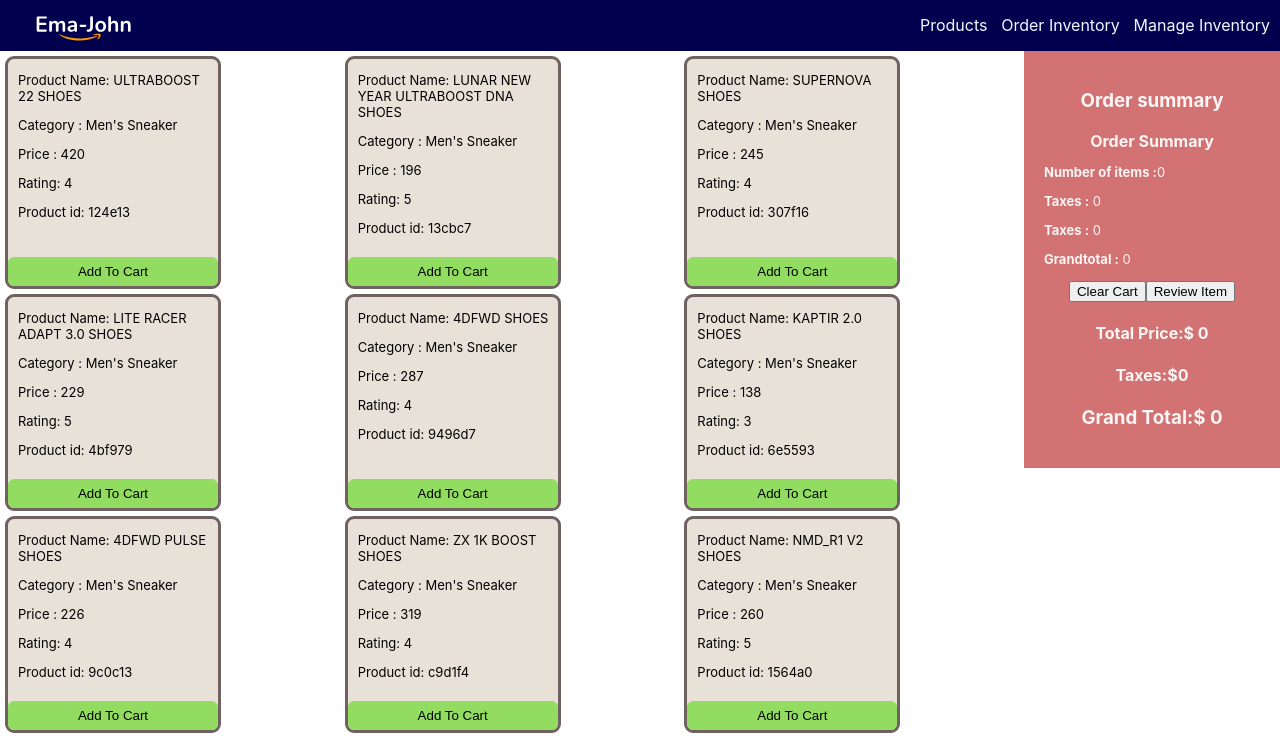
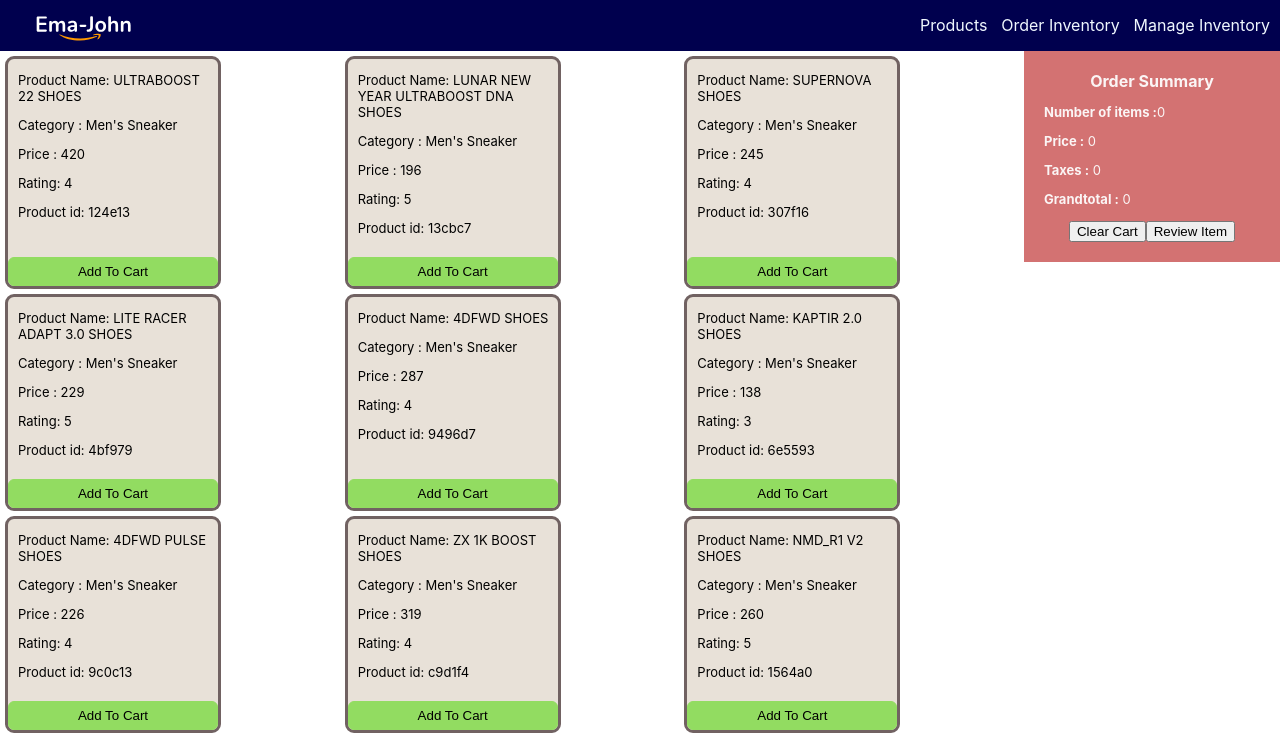
Before and after one commit to lazmikhan/ecommerce-app, a React (Create React App) app: page / in a window 1280 px wide. Shown: the top 736 px of the page. Built offline with nearby package versions, Linux system fonts and the light colour scheme.

Commit message:
added Review Item

```diff
--- a/src/components/Cart/Cart.js
+++ b/src/components/Cart/Cart.js
@@ -5,6 +5,7 @@
   var sum=0;
   var total=0;
   let tax =0.2;
+
 let q=0;
 let {price , img, quantity}=props.cart;
 for(let oneItem of props.cart)
@@ -29,13 +30,15 @@
                 <div>
                   <b>Order Summary</b>
              <p><b>Number of items :</b>{q}</p>
-             <p><b>Taxes :</b> {sum}</p>
+             <p><b>Price :</b> {sum}</p>
              <p><b>Taxes :</b> {taxes}</p>
         <p><b>Grandtotal :</b> {total}</p>
                 <button onClick={()=>{
                   props.clearCart(props.cart)
                 }}>Clear Cart</button>
-                <button>Review Item</button>
+
+                {props.children}
+
 
                 </div>
             );
--- a/src/components/Shop/Shop.js
+++ b/src/components/Shop/Shop.js
@@ -1,5 +1,5 @@
 import React, { createRef } from 'react';
-
+import { Link } from 'react-router-dom';
 import { useState, useEffect } from 'react';
 import { addToDb, getStoredCart } from '../../utilities/fakedb';
 import Cart from '../Cart/Cart';
@@ -60,6 +60,8 @@
    let newItems=[];
    if(!exists)
    {
+
+
     selectedProduct.quantity= 1;
     newItems= [...cart, selectedProduct];
    }
@@ -97,11 +99,12 @@
 
                         </div>
                         <div className='cart'>
-                           <h3> Order summary</h3>
-       <Cart cart={cart}></Cart>
-                            <h4>Total Price:$ {sum}</h4>
-                            <h4>Taxes:${taxes}</h4>
-                            <h3 className='margin'>Grand Total:$ {grandTOtal}</h3>
+
+       <Cart  cart={cart}>
+  <Link to="/manage"><button>Review Item</button></Link>
+       </Cart>
+
+
 
                             </div>
                     </div>
--- a/src/components/manage/Manage.js
+++ b/src/components/manage/Manage.js
@@ -10,7 +10,7 @@
      const [cart, setCart] =useCart(products);
      let sum=0;
 
-const deleteCart=(products)=>{
+ const deleteCart=(products)=>{
     deleteShoppingCart();
 products=[];
 
```
